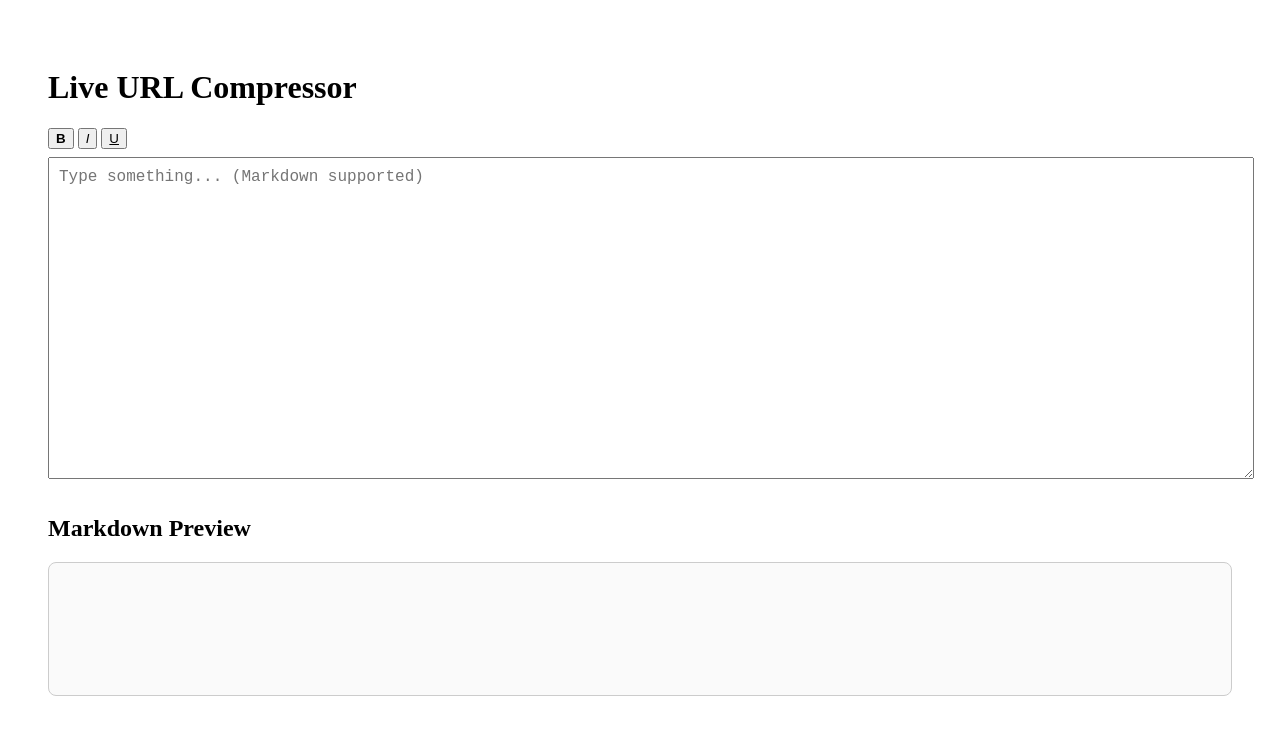
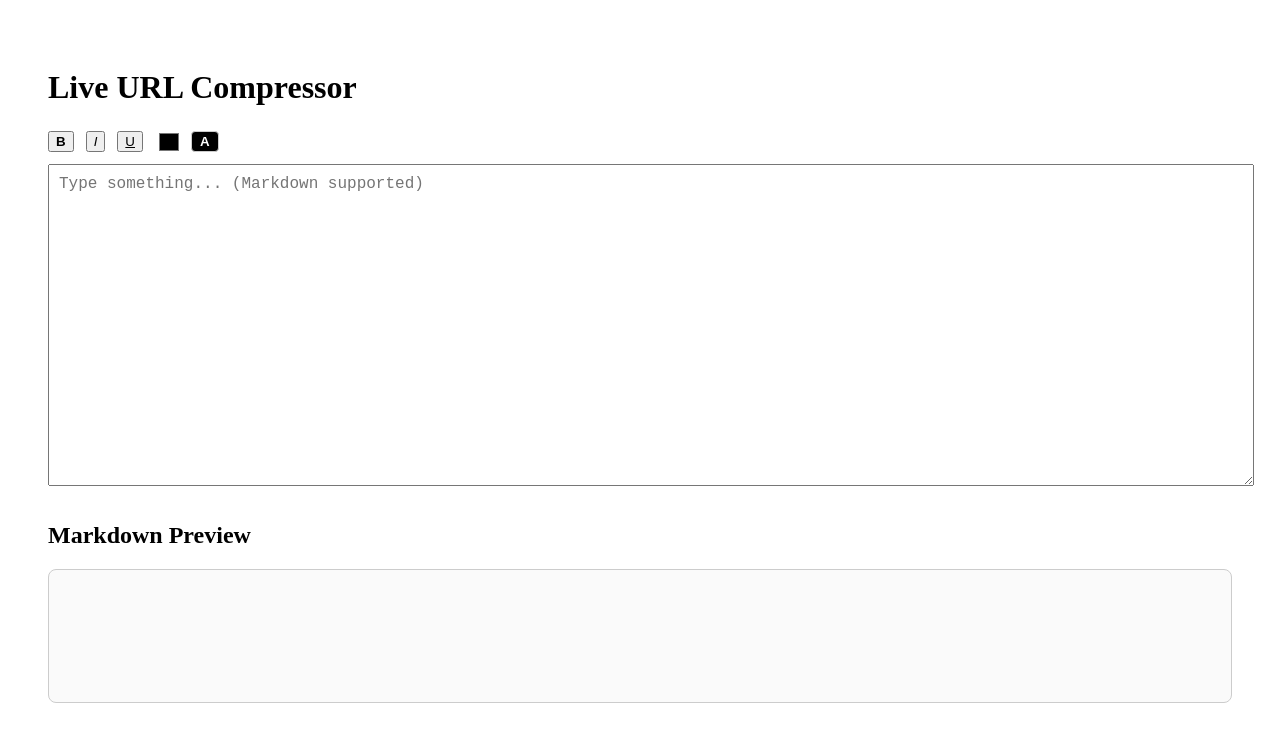
Before and after one commit to Kashan-2912/textarea-share, a Next.js app: page / in a window 1280 px wide. Shown: the top 742 px of the page. Built offline with nearby package versions, Linux system fonts and the light colour scheme.

Commit message:
feat: adds color picker for text

```diff
--- a/app/page.tsx
+++ b/app/page.tsx
@@ -8,6 +8,7 @@ import { compress, decompress } from "../app/lib/index";
 
 export default function Home() {
   const [text, setText] = useState("");
+  const [color, setColor] = useState("#000000");
 
   // runs on first render, decompresses text from URL
   useEffect(() => {
@@ -56,7 +57,7 @@ export default function Home() {
   return (
     <main style={{ padding: 40 }}>
       <h1>Live URL Compressor</h1>
-      <div style={{ marginBottom: 8 }}>
+      <div style={{ marginBottom: 8, display: "flex", alignItems: "center", gap: 8 }}>
         <button
           type="button"
           title="Bold"
@@ -80,6 +81,22 @@ export default function Home() {
           style={{ textDecoration: "underline", marginRight: 4 }}
         >
           U
+        </button>
+        {/* Color Picker */}
+        <input
+          type="color"
+          value={color}
+          onChange={e => setColor(e.target.value)}
+          title="Pick text color"
+          style={{ width: 28, height: 28, border: "none", background: "none", cursor: "pointer" }}
+        />
+        <button
+          type="button"
+          title="Apply color to selected text"
+          onClick={() => applyMarkdown(`<span style=\"color: ${color}\">`, "</span>")}
+          style={{ border: "1px solid #ccc", borderRadius: 4, padding: "2px 8px", background: color, color: "#fff", fontWeight: "bold", cursor: "pointer" }}
+        >
+          A
         </button>
       </div>
       <textarea
```
